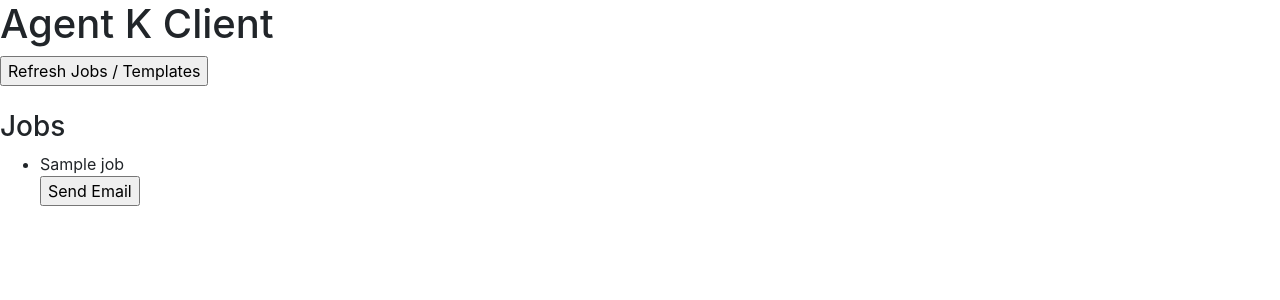
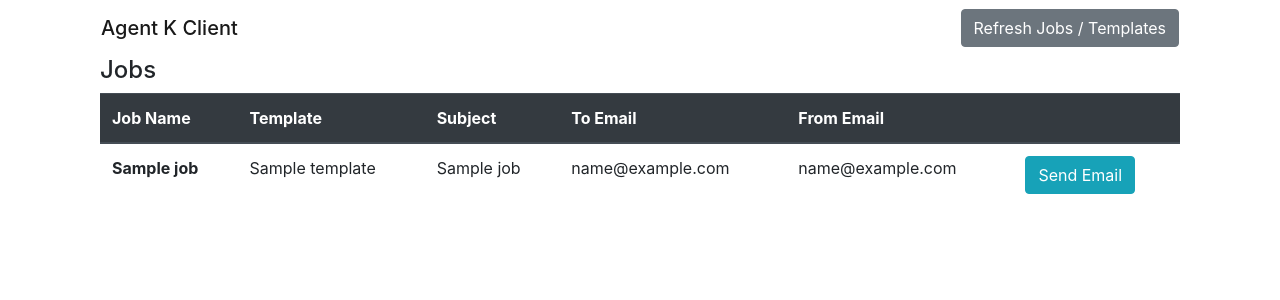
Before and after one commit to dbanalyticsco/agentk-client, a Flask app: template templates/jobs.html in a window 1280 px wide. Shown: the top 300 px of the page. Run offline with Flask 2, Linux system fonts and the light colour scheme; the template is opened without the code that fills it: most values are stand-ins (such as "Sample title", 1, 10 or a date in 2020); parts of the project's set-up code (start-up, migrations or seed data) failed here and were passed over; some libraries are stand-ins or nearby versions.

Commit message:
bootstrap on bootstrap

```diff
--- a/app.py
+++ b/app.py
@@ -42,6 +42,7 @@ def send_email(job_name):
 def refresh():
 
 	refresh_target()
+	flash('You successfully refreshed jobs from Github repo: {}'.format(GITHUB_REPO))
 	return redirect(url_for('jobs'))
 
 if __name__ == "__main__":
--- a/templates/jobs.html
+++ b/templates/jobs.html
@@ -2,15 +2,36 @@
 
 {% block body %}
 
-<h3>Jobs</h3>
+<h4>Jobs</h4>
 
-  <ul>
+  <table class="table table-hover">
+  <thead class="thead-dark">
+    <tr>
+      <th scope="col">Job Name</th>
+      <th scope="col">Template</th>
+      <th scope="col">Subject</th>
+      <th scope="col">To Email</th>
+      <th scope="col">From Email</th>
+      <th scope="col"></th>
+    </tr>
+  </thead>
+  <tbody>
   {% for job in jobs %}
-  <li>{{ job['name'] }}</li>
-  <form action="/send_email/{{job['name']}}">
-    <input type="submit" value="Send Email" />
-  </form>
+    <tr data-toggle="collapse" data-target="#accordion" class="clickable">
+      <th scope="row">{{ job['name'] }}</th>
+      <td>{{ job['template']}}</td>
+      <td>{{ job['subject']}}</td>
+      <td>{{ job['to_email']}}</td>
+      <td>{{ job['from_email']}}</td>
+      <td>
+      	<form action="/send_email/{{job['name']}}">
+      		<input type="submit" value="Send Email" class="btn btn-info" />
+      	</form>
+      </td>
+
   {% endfor %}
-  </ul>
+  </tbody>
+</table>
+
 
 {% endblock %}
--- a/templates/layout.html
+++ b/templates/layout.html
@@ -1,22 +1,39 @@
 <!doctype html>
 <title>Agent K Client</title>
 <link rel=stylesheet type=text/css href="https://stackpath.bootstrapcdn.com/bootstrap/4.3.1/css/bootstrap.min.css">
-<div class=page>
-  <h1>Agent K Client</h1>
-  <form action="/refresh">
-    <input type="submit" value="Refresh Jobs / Templates" />
+<script src="https://ajax.googleapis.com/ajax/libs/jquery/3.4.0/jquery.min.js"></script>
+
+<!-- As a heading -->
+<div class="container">
+  <div class="row">
+    <div class="col-lg">
+
+<nav class="navbar navbar-light bg-faded">
+  <h1 class="navbar-brand mb-0">Agent K Client</h1>
+  <form class="form-inline" action="/refresh">
+    <input class="btn btn-secondary" type="submit" value="Refresh Jobs / Templates"></button>
   </form>
-  <br>
+</nav>
+
+<div class="col-md">
 
   {% with messages = get_flashed_messages() %}
   {% if messages %}
+  <div class="alert alert-success" role="alert">
     <ul class=flashes>
     {% for message in messages %}
       <li>{{ message }}</li>
     {% endfor %}
     </ul>
+  </div>
   {% endif %}
 {% endwith %}
 
   {% block body %}{% endblock %}
+
 </div>
+
+
+    </div>
+  </div>
+</div>
```
